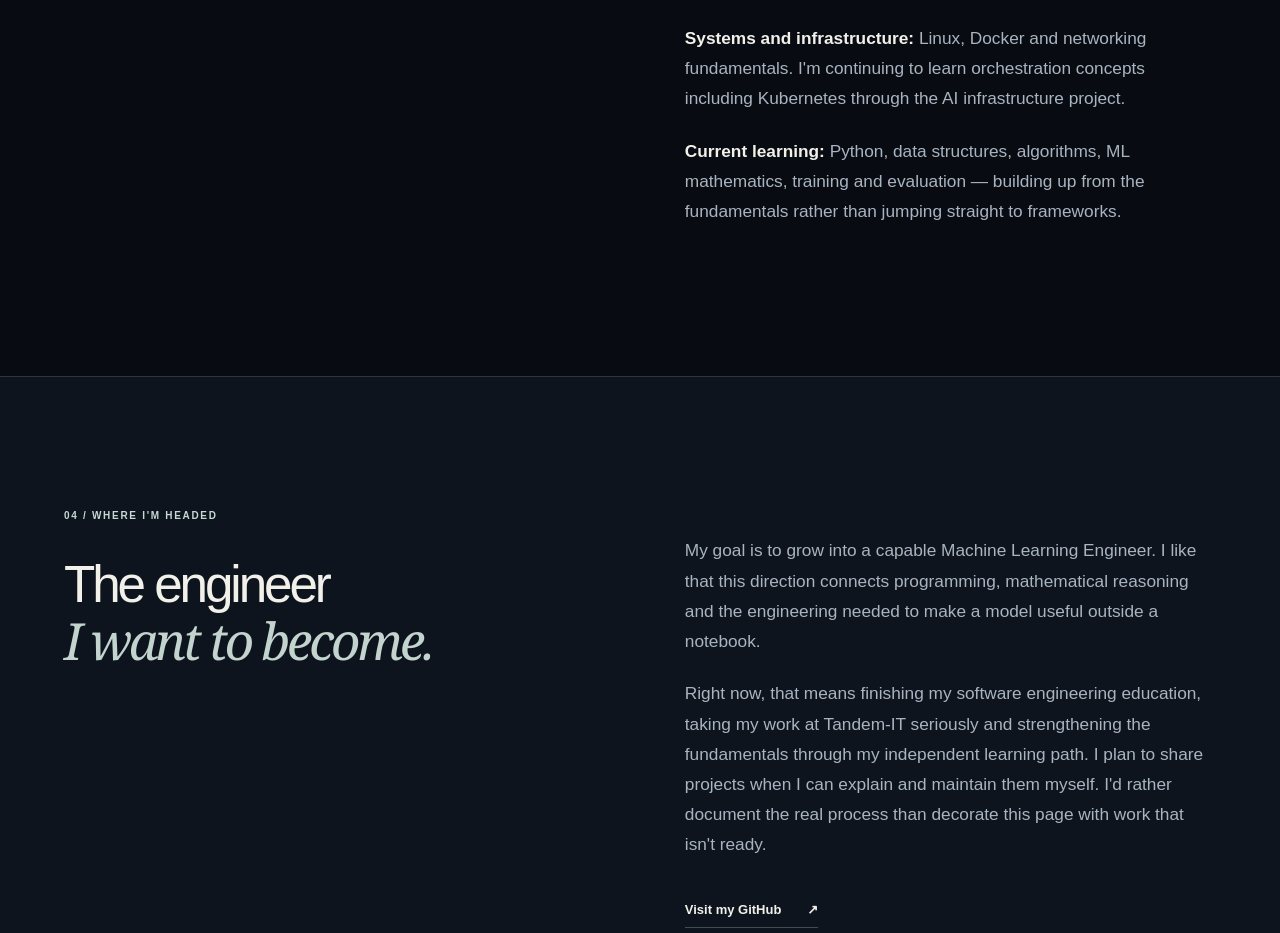
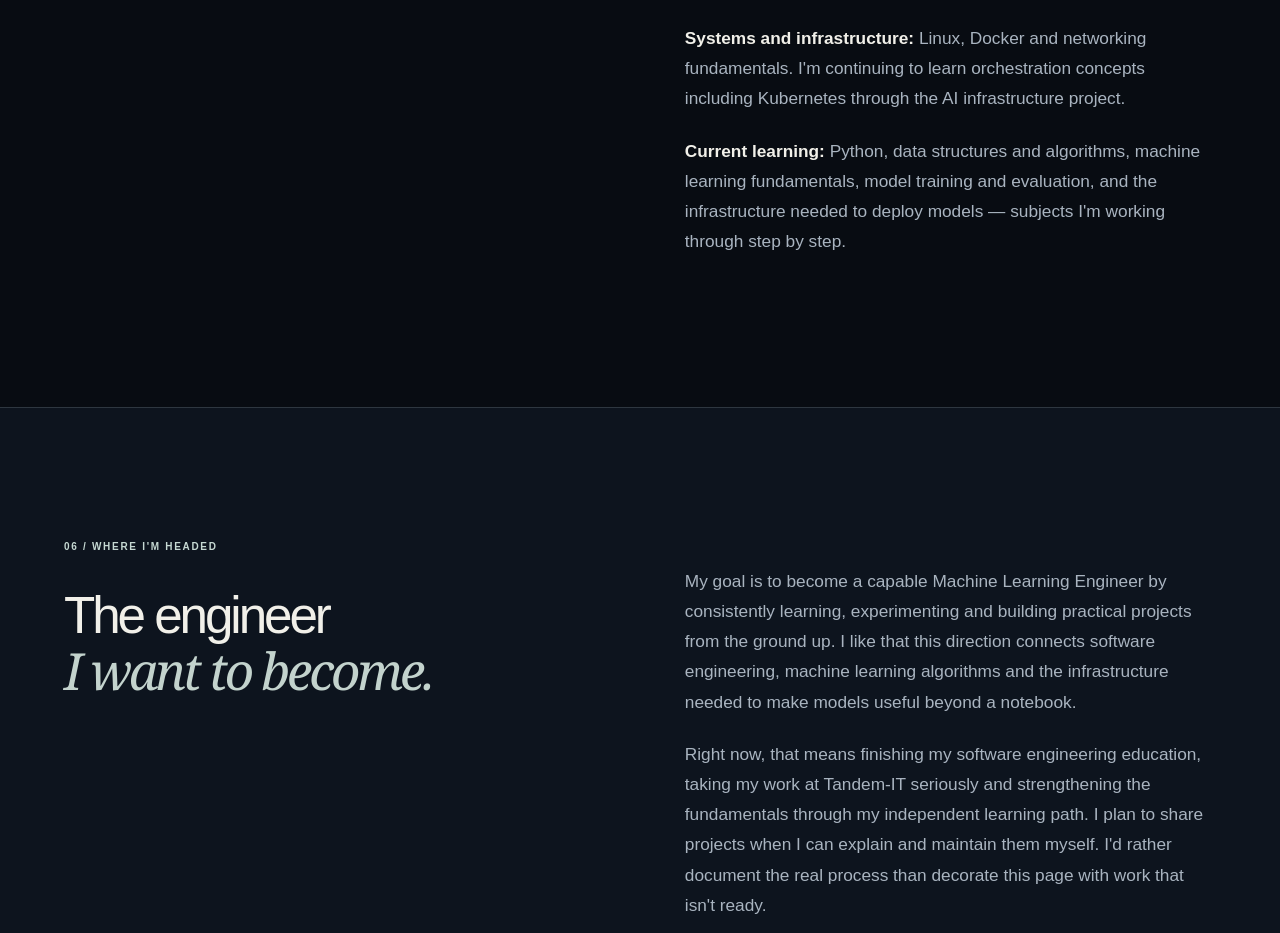
Before and after one commit to BryanRoubos/roubos, a Next.js app: page /engineering in a window 1280 px wide. Shown: the part 5380-6313 px from the top of the page. Built offline with nearby package versions, Linux system fonts and the light colour scheme.

Commit message:
Align ML learning direction and profile metadata with current GitHub README

```diff
--- a/src/app/engineering/page.tsx
+++ b/src/app/engineering/page.tsx
@@ -20,7 +20,7 @@ export default function Engineering(){return (<>
 <div><span>2021 — 2022</span><h3>Talland College</h3><p>MBO 3 Military ICT (VEVA), with an emphasis on systems, network infrastructure and teamwork.</p></div>
 <div><span>2018 — 2021</span><h3>Mediacollege Amsterdam</h3><p>MBO 2 Graphic Design (DTP), a foundation in visual hierarchy, typography and layout.</p></div>
 </div></div></section>
-<section className="section-space"><div className="shell two-column-section"><div><span className="eyebrow">05 / TECHNICAL FOUNDATION</span><h2>The tools,<br/><em>and the reasons.</em></h2></div><div className="prose"><p><strong>Backend and applications:</strong> Go, Node.js, APIs, and working with database-backed applications. I care about clear service boundaries and understandable code.</p><p><strong>Web development:</strong> JavaScript, TypeScript, React, Next.js and PostgreSQL — useful both for delivering applications and understanding how their components connect.</p><p><strong>Systems and infrastructure:</strong> Linux, Docker and networking fundamentals. I&apos;m continuing to learn orchestration concepts including Kubernetes through the AI infrastructure project.</p><p><strong>Current learning:</strong> Python, data structures, algorithms, ML mathematics, training and evaluation — building up from the fundamentals rather than jumping straight to frameworks.</p></div></div></section>
-<section className="section-space panel-section"><div className="shell two-column-section"><div><span className="eyebrow">04 / WHERE I&apos;M HEADED</span><h2>The engineer<br/><em>I want to become.</em></h2></div><div className="prose"><p>My goal is to grow into a capable Machine Learning Engineer. I like that this direction connects programming, mathematical reasoning and the engineering needed to make a model useful outside a notebook.</p><p>Right now, that means finishing my software engineering education, taking my work at Tandem-IT seriously and strengthening the fundamentals through my independent learning path. I plan to share projects when I can explain and maintain them myself. I&apos;d rather document the real process than decorate this page with work that isn&apos;t ready.</p><a href={site.github} target="_blank" rel="noopener noreferrer" className="text-link">Visit my GitHub <span aria-hidden="true">↗</span></a><p className="small-description">You can also find my professional background on <a href={site.linkedin} target="_blank" rel="noopener noreferrer">LinkedIn ↗</a>.</p></div></div></section>
+<section className="section-space"><div className="shell two-column-section"><div><span className="eyebrow">05 / TECHNICAL FOUNDATION</span><h2>The tools,<br/><em>and the reasons.</em></h2></div><div className="prose"><p><strong>Backend and applications:</strong> Go, Node.js, APIs, and working with database-backed applications. I care about clear service boundaries and understandable code.</p><p><strong>Web development:</strong> JavaScript, TypeScript, React, Next.js and PostgreSQL — useful both for delivering applications and understanding how their components connect.</p><p><strong>Systems and infrastructure:</strong> Linux, Docker and networking fundamentals. I&apos;m continuing to learn orchestration concepts including Kubernetes through the AI infrastructure project.</p><p><strong>Current learning:</strong> Python, data structures and algorithms, machine learning fundamentals, model training and evaluation, and the infrastructure needed to deploy models — subjects I'm working through step by step.</p></div></div></section>
+<section className="section-space panel-section"><div className="shell two-column-section"><div><span className="eyebrow">06 / WHERE I&apos;M HEADED</span><h2>The engineer<br/><em>I want to become.</em></h2></div><div className="prose"><p>My goal is to become a capable Machine Learning Engineer by consistently learning, experimenting and building practical projects from the ground up. I like that this direction connects software engineering, machine learning algorithms and the infrastructure needed to make models useful beyond a notebook.</p><p>Right now, that means finishing my software engineering education, taking my work at Tandem-IT seriously and strengthening the fundamentals through my independent learning path. I plan to share projects when I can explain and maintain them myself. I&apos;d rather document the real process than decorate this page with work that isn&apos;t ready.</p><a href={site.github} target="_blank" rel="noopener noreferrer" className="text-link">Visit my GitHub <span aria-hidden="true">↗</span></a><p className="small-description">You can also find my professional background on <a href={site.linkedin} target="_blank" rel="noopener noreferrer">LinkedIn ↗</a>.</p></div></div></section>
 <section className="next-page"><div className="shell"><span>THE CREATIVE SIDE</span><Link href="/where-the-light-falls">Where the Light Falls <span aria-hidden="true">↗</span></Link></div></section>
 </>);}
--- a/src/lib/site.ts
+++ b/src/lib/site.ts
@@ -1,7 +1,7 @@
 export const site = {
   name: "Bryan Roubos",
   title: "Bryan Roubos — Software Engineering Student & Aspiring ML Engineer",
-  description: "Bryan Roubos is a Software Engineering student at HU Utrecht and aspiring Machine Learning Engineer, contributing to backend work at Tandem-IT and creating the fantasy universe Where the Light Falls.",
+  description: "Bryan Roubos is a Software Engineering student at HU Utrecht and aspiring Machine Learning Engineer, learning software and ML fundamentals while creating the original fantasy universe Where the Light Falls.",
   url: "https://bryanroubos.com",
   email: "roubos@proton.me",
   github: "https://github.com/BryanRoubos",
```
